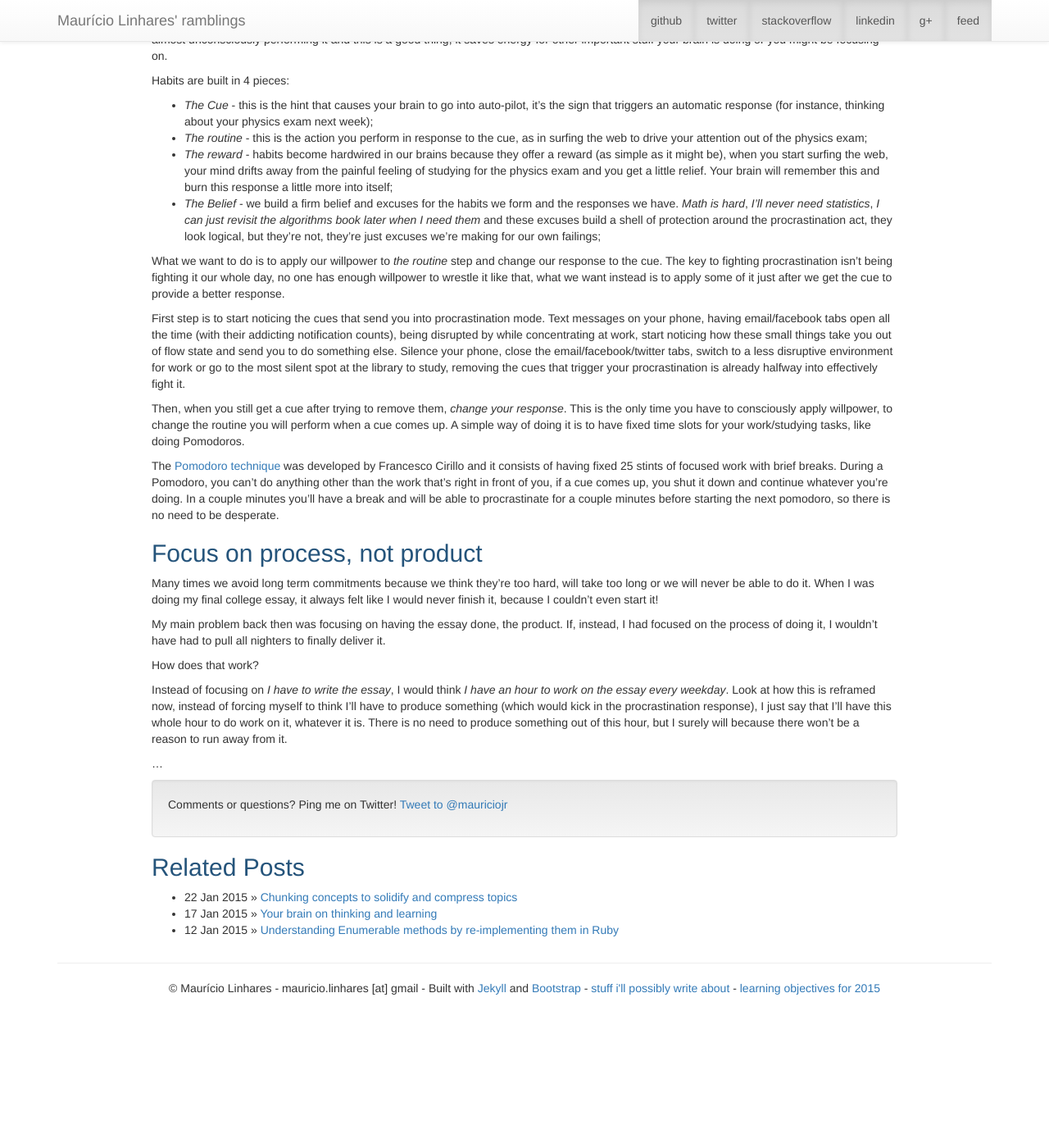
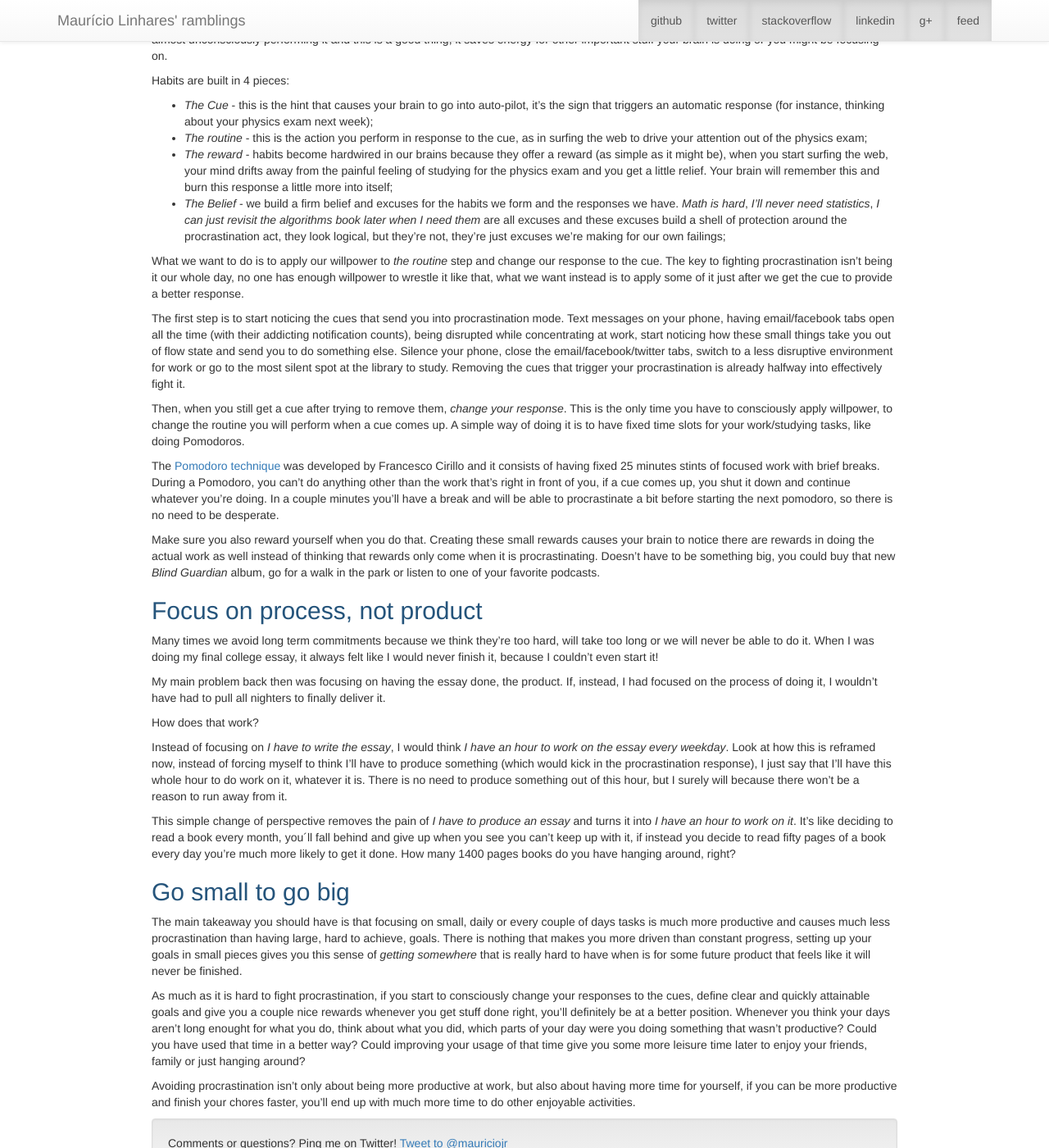
Before and after one commit to mauricio/mauricio.github.com, a Jekyll site: the page built from _posts/2015-01-26-fighting-procrastination.md, in a window 1280 px wide and 1400 px high, scrolled down 540 px. Shown: the whole window at 82% size. Built offline with Jekyll 4.4.1, drawn with Linux system fonts in a browser that asks for light colours; comment, search, counter and statistics services are not loaded; before the commit the page ends 1805 px from its top, so only the background shows below that.

Commit message:
More updates

```diff
--- a/_posts/2015-01-26-fighting-procrastination.md
+++ b/_posts/2015-01-26-fighting-procrastination.md
@@ -32,15 +32,17 @@ Habits are built in 4 pieces:
 * *The Cue* - this is the hint that causes your brain to go into auto-pilot, it's the sign that triggers an automatic response (for instance, thinking about your physics exam next week);
 * *The routine* - this is the action you perform in response to the cue, as in surfing the web to drive your attention out of the physics exam;
 * *The reward* - habits become hardwired in our brains because they offer a reward (as simple as it might be), when you start surfing the web, your mind drifts away from the painful feeling of studying for the physics exam and you get a little relief. Your brain will remember this and burn this response a little more into itself;
-* *The Belief* - we build a firm belief and excuses for the habits we form and the responses we have. _Math is hard_, _I'll never need statistics_, _I can just revisit the algorithms book later when I need them_ and these excuses build a shell of protection around the procrastination act, they look logical, but they're not, they're just excuses we're making for our own failings;
+* *The Belief* - we build a firm belief and excuses for the habits we form and the responses we have. _Math is hard_, _I'll never need statistics_, _I can just revisit the algorithms book later when I need them_ are all excuses and these excuses build a shell of protection around the procrastination act, they look logical, but they're not, they're just excuses we're making for our own failings;
 
-What we want to do is to apply our willpower to *the routine* step and change our response to the cue. The key to fighting procrastination isn't being fighting it our whole day, no one has enough willpower to wrestle it like that, what we want instead is to apply some of it just after we get the cue to provide a better response.
+What we want to do is to apply our willpower to *the routine* step and change our response to the cue. The key to fighting procrastination isn't being it our whole day, no one has enough willpower to wrestle it like that, what we want instead is to apply some of it just after we get the cue to provide a better response.
 
-First step is to start noticing the cues that send you into procrastination mode. Text messages on your phone, having email/facebook tabs open all the time (with their addicting notification counts), being disrupted by while concentrating at work, start noticing how these small things take you out of flow state and send you to do something else. Silence your phone, close the email/facebook/twitter tabs, switch to a less disruptive environment for work or go to the most silent spot at the library to study, removing the cues that trigger your procrastination is already halfway into effectively fight it.
+The first step is to start noticing the cues that send you into procrastination mode. Text messages on your phone, having email/facebook tabs open all the time (with their addicting notification counts), being disrupted while concentrating at work, start noticing how these small things take you out of flow state and send you to do something else. Silence your phone, close the email/facebook/twitter tabs, switch to a less disruptive environment for work or go to the most silent spot at the library to study. Removing the cues that trigger your procrastination is already halfway into effectively fight it.
 
 Then, when you still get a cue after trying to remove them, *change your response*. This is the only time you have to consciously apply willpower, to change the routine you will perform when a cue comes up. A simple way of doing it is to have fixed time slots for your work/studying tasks, like doing Pomodoros.
 
-The [Pomodoro technique](http://en.wikipedia.org/wiki/Pomodoro_Technique) was developed by Francesco Cirillo and it consists of having fixed 25 stints of focused work with brief breaks. During a Pomodoro, you can't do anything other than the work that's right in front of you, if a cue comes up, you shut it down and continue whatever you're doing. In a couple minutes you'll have a break and will be able to procrastinate for a couple minutes before starting the next pomodoro, so there is no need to be desperate.
+The [Pomodoro technique](http://en.wikipedia.org/wiki/Pomodoro_Technique) was developed by Francesco Cirillo and it consists of having fixed 25 minutes stints of focused work with brief breaks. During a Pomodoro, you can't do anything other than the work that's right in front of you, if a cue comes up, you shut it down and continue whatever you're doing. In a couple minutes you'll have a break and will be able to procrastinate a bit before starting the next pomodoro, so there is no need to be desperate.
+
+Make sure you also reward yourself when you do that. Creating these small rewards causes your brain to notice there are rewards in doing the actual work as well instead of thinking that rewards only come when it is procrastinating. Doesn't have to be something big, you could buy that new _Blind Guardian_ album, go for a walk in the park or listen to one of your favorite podcasts.
 
 ## Focus on process, not product
 
@@ -52,12 +54,12 @@ How does that work?
 
 Instead of focusing on *I have to write the essay*, I would think *I have an hour to work on the essay every weekday*. Look at how this is reframed now, instead of forcing myself to think I'll have to produce something (which would kick in the procrastination response), I just say that I'll have this whole hour to do work on it, whatever it is. There is no need to produce something out of this hour, but I surely will because there won't be a reason to run away from it.
 
+This simple change of perspective removes the pain of _I have to produce an essay_ and turns it into _I have an hour to work on it_. It's like deciding to read a book every month, you´ll fall behind and give up when you see you can't keep up with it, if instead you decide to read fifty pages of a book every day you're much more likely to get it done. How many 1400 pages books do you have hanging around, right?
 
+## Go small to go big
 
+The main takeaway you should have is that focusing on small, daily or every couple of days tasks is much more productive and causes much less procrastination than having large, hard to achieve, goals. There is nothing that makes you more driven than constant progress, setting up your goals in small pieces gives you this sense of _getting somewhere_ that is really hard to have when is for some future product that feels like it will never be finished.
 
+As much as it is hard to fight procrastination, if you start to consciously change your responses to the cues, define clear and quickly attainable goals and give you a couple nice rewards whenever you get stuff done right, you'll definitely be at a better position. Whenever you think your days aren't long enought for what you do, think about what you did, which parts of your day were you doing something that wasn't productive? Could you have used that time in a better way? Could improving your usage of that time give you some more leisure time later to enjoy your friends, family or just hanging around?
 
-
-
-
-
-...
+Avoiding procrastination isn't only about being more productive at work, but also about having more time for yourself, if you can be more productive and finish your chores faster, you'll end up with much more time to do other enjoyable activities.
```
